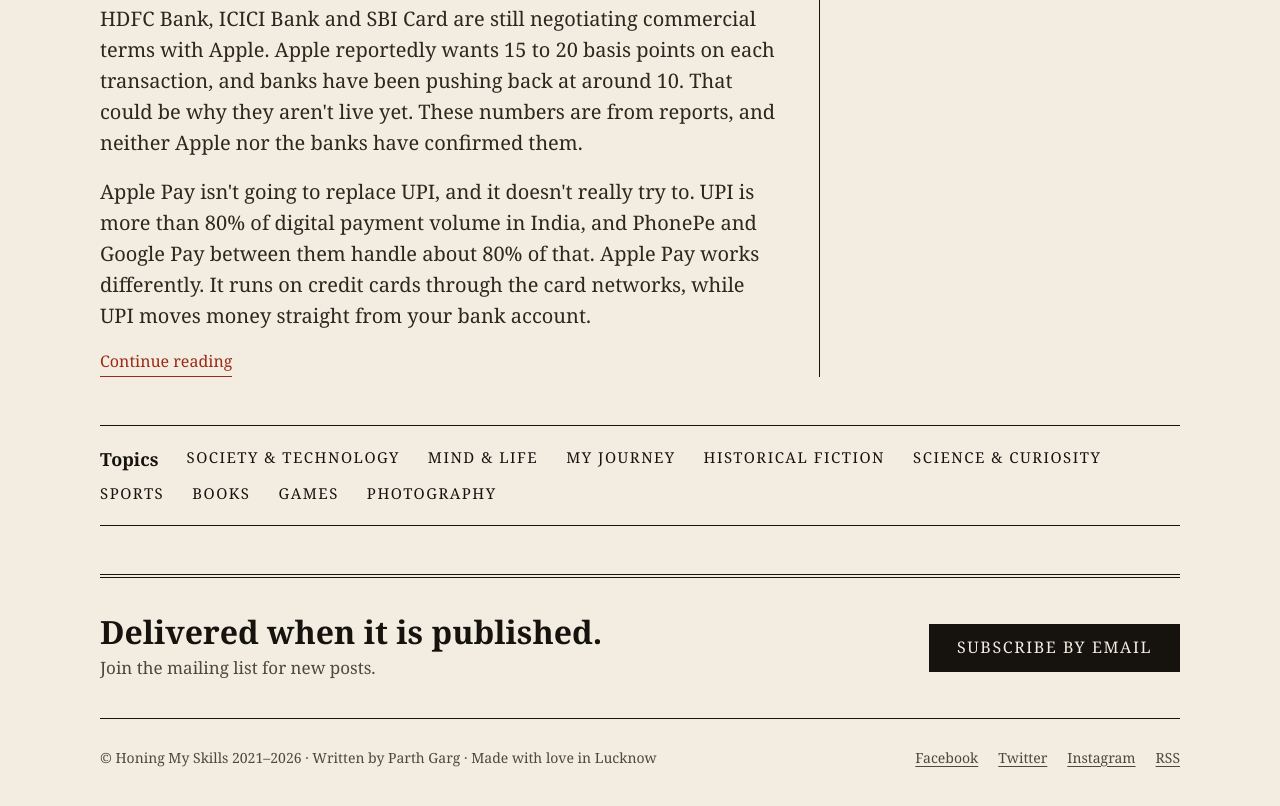
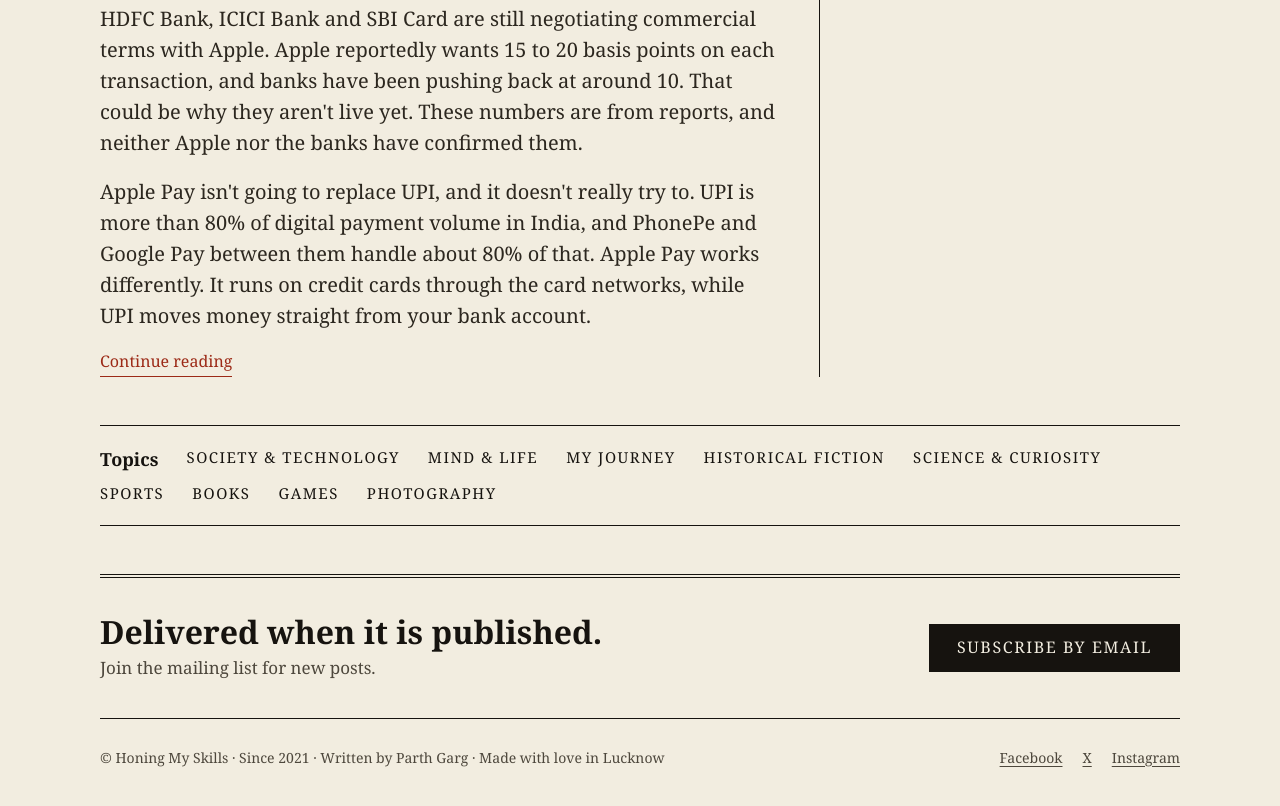
Before and after one commit to Parthgarg02/honingmyskills, an Astro site: page / in a window 1280 px wide. Shown: the part 1398-2204 px from the top of the page. Built offline with nearby package versions, Linux system fonts and the light colour scheme; Astro itself is replaced by a stand-in of ours; a web font is replaced by a local one.

Commit message:
Footer: 'Since 2021', rename Twitter to X, remove RSS link
Co-Authored-By: Claude Sonnet 5.5 <noreply@anthropic.com>
Claude-Session: https://claude.ai/code/session_013eyD3ZJbzRJg3npNZ7cpvk

```diff
--- a/src/consts.ts
+++ b/src/consts.ts
@@ -11,7 +11,7 @@ export const SITE = {
   subscribeUrl: 'https://eepurl.com/hnOFaf',
   social: [
     { label: 'Facebook', href: 'https://www.facebook.com/parth.garg.21' },
-    { label: 'Twitter', href: 'https://twitter.com/ParthG02' },
+    { label: 'X', href: 'https://x.com/ParthG02' },
     { label: 'Instagram', href: 'https://www.instagram.com/parth_garg02/' },
   ],
 };
--- a/src/layouts/Base.astro
+++ b/src/layouts/Base.astro
@@ -84,14 +84,13 @@ const isCurrent = (href: string) => (href === '/' ? isHome : path === href || pa
       </main>
 
       <footer class="footer">
-        <div>© {SITE.title} {SITE.established}–{new Date().getFullYear()} · Written by {SITE.author} · Made with love in Lucknow</div>
+        <div>© {SITE.title} · Since {SITE.established} · Written by {SITE.author} · Made with love in Lucknow</div>
         <div class="links">
           {SITE.social.map((s) => (
             <a href={s.href} rel="noopener me">
               {s.label}
             </a>
           ))}
-          <a href="/rss.xml">RSS</a>
         </div>
       </footer>
     </div>
```
